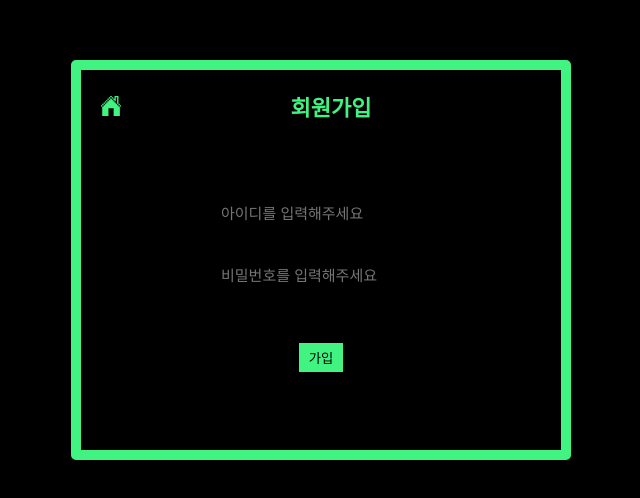
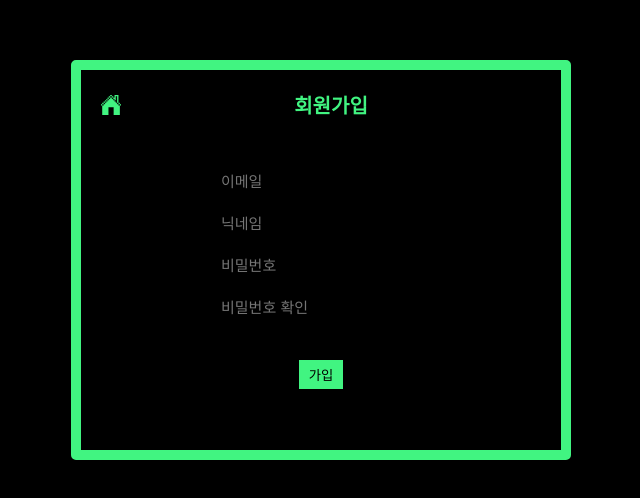
Before and after one commit to songeunn/chat-app, a React (Create React App) app: page /register in a window 1280 px wide. Shown: the part 140-638 px from the top of the page, without its empty margins (319-959 px from the left). Built offline with nearby package versions, Linux system fonts and the light colour scheme; a small style sheet from the web is missing.

Commit message:
feat / 회원가입 유저 생성

```diff
--- a/src/App.js
+++ b/src/App.js
@@ -2,6 +2,7 @@ import React from "react";
 import Layout from "./commons/components/Layout";
 import styled from "styled-components";
 import router from "./routes/router";
+import { Link } from "react-router-dom";
 
 const App = () => {
   return (
@@ -11,7 +12,7 @@ const App = () => {
           {router.routes.map((route, idx) =>
             route.path === "/" ? null : (
               <li key={idx}>
-                <a href={route.path}>▶️ {route.name}</a>
+                <Link to={route.path}>▶️ {route.name}</Link>
               </li>
             )
           )}
--- a/src/commons/components/Layout.jsx
+++ b/src/commons/components/Layout.jsx
@@ -72,7 +72,7 @@ const Header = styled.header`
     cursor: pointer;
   }
   h2 {
-    font-size: 22px;
+    font-size: 20px;
   }
 `;
 
--- a/src/firebase.js
+++ b/src/firebase.js
@@ -1,5 +1,6 @@
 // Import the functions you need from the SDKs you need
 import { initializeApp } from "firebase/app";
+import { getAuth } from "firebase/auth";
 import "firebase/auth";
 import "firebase/database";
 import "firebase/storage";
@@ -23,3 +24,5 @@ const firebaseConfig = {
 // Initialize Firebase
 const app = initializeApp(firebaseConfig);
 // const analytics = getAnalytics(app);
+
+export const auth = getAuth(app);
--- a/src/routes/RegisterPage/RegisterPage.js
+++ b/src/routes/RegisterPage/RegisterPage.js
@@ -1,27 +1,114 @@
-import React, { useLayoutEffect, useRef } from "react";
+import React, { useRef, useState } from "react";
 import Layout from "../../commons/components/Layout";
 import styled from "styled-components";
+import { useForm } from "react-hook-form";
+import { auth } from "../../firebase";
+import { createUserWithEmailAndPassword, updateProfile } from "firebase/auth";
 
 const RegisterPage = () => {
-  const idRef = useRef(null);
+  const {
+    register,
+    watch,
+    formState: { errors },
+    handleSubmit,
+  } = useForm();
+  const [errorFromSubmit, setErrorFromSubmit] = useState("");
+  const [loading, setLoading] = useState(false);
 
-  useLayoutEffect(() => {
-    if (idRef.current !== null) idRef.current.focus();
-  }, []);
+  const passwordRef = useRef(null);
+  passwordRef.current = watch("password");
+
+  const onSubmit = async (data) => {
+    try {
+      setLoading(true);
+      let createdUser = await createUserWithEmailAndPassword(
+        auth,
+        data.email,
+        data.password
+      );
+      await updateProfile(createdUser.user, { displayName: data.name });
+
+      setLoading(false);
+    } catch (error) {
+      setErrorFromSubmit(error.message);
+      setLoading(false);
+      setTimeout(() => {
+        setErrorFromSubmit("");
+      }, 5000);
+    }
+  };
 
   return (
     <Layout>
       <Wrapper>
-        <form>
+        <form onSubmit={handleSubmit(onSubmit)}>
           <div className="inputWrapper">
+            {/* 이메일 */}
+            <input
+              type="email"
+              placeholder="이메일"
+              {...register("email", {
+                required: true,
+                pattern: /^\S+@\S+$/i,
+              })}
+            />
+            {errors.email && (
+              <span className="error">이메일을 입력해주세요</span>
+            )}
+
+            {/* 아이디 */}
             <input
               type="text"
-              placeholder="아이디를 입력해주세요"
-              ref={idRef}
+              placeholder="닉네임"
+              {...register("name", { required: true, maxLength: 10 })}
             />
-            <input type="password" placeholder="비밀번호를 입력해주세요" />
+            {errors.name && errors.name.type === "required" && (
+              <span className="error">아이디를 입력해주세요</span>
+            )}
+            {errors.name && errors.name.type === "maxLength" && (
+              <span className="error">아이디는 최대 10자까지 가능합니다</span>
+            )}
+
+            {/* 비밀번호 */}
+            <input
+              type="password"
+              placeholder="비밀번호"
+              ref={passwordRef}
+              {...register("password", { required: true, minLength: 6 })}
+            />
+            {errors.password && errors.password.type === "required" && (
+              <span className="error">비밀번호를 입력해주세요</span>
+            )}
+            {errors.password && errors.password.type === "minLength" && (
+              <span className="error">
+                비밀번호는 최소 6자 이상이어야 합니다
+              </span>
+            )}
+
+            {/* 비밀번호 확인 */}
+            <input
+              type="password"
+              placeholder="비밀번호 확인"
+              {...register("passwordConfirm", {
+                required: true,
+                validate: (value) => value === passwordRef.current,
+              })}
+            />
+            {errors.passwordConfirm &&
+              errors.passwordConfirm.type === "required" && (
+                <span className="error">비밀번호를 입력해주세요</span>
+              )}
+            {errors.passwordConfirm &&
+              errors.passwordConfirm.type === "validate" && (
+                <span className="error">비밀번호가 일치하지 않습니다</span>
+              )}
+
+            {/* Firebase Error */}
+            {errorFromSubmit && <span>{errorFromSubmit}</span>}
           </div>
-          <button type="submit">가입</button>
+          <button type="submit" disabled={loading}>
+            가입
+          </button>
         </form>
       </Wrapper>
     </Layout>
@@ -43,13 +130,18 @@ const Wrapper = styled.section`
     .inputWrapper {
       display: flex;
       flex-direction: column;
-      margin: 45px 0;
-      gap: 20px;
+      margin: 35px 0;
+      gap: 10px;
+
+      span.error {
+        color: red;
+        font-size: 13px;
+      }
     }
 
     input {
       width: 200px;
-      height: 40px;
+      height: 30px;
       font-size: 15px;
       color: var(--point-color);
     }
--- a/src/styles/index.css
+++ b/src/styles/index.css
@@ -66,6 +66,13 @@ input:focus {
   outline: none;
   box-shadow: none;
 }
+input:-webkit-autofill,
+input:-webkit-autofill:hover,
+input:-webkit-autofill:focus,
+input:-webkit-autofill:active {
+  transition: background-color 5000s;
+  -webkit-text-fill-color: var(--point-color);
+}
 /* IE10 이상에서 input box에 추가된 지우기 버튼 제거 */
 input::-ms-clear {
   display: none;
```
